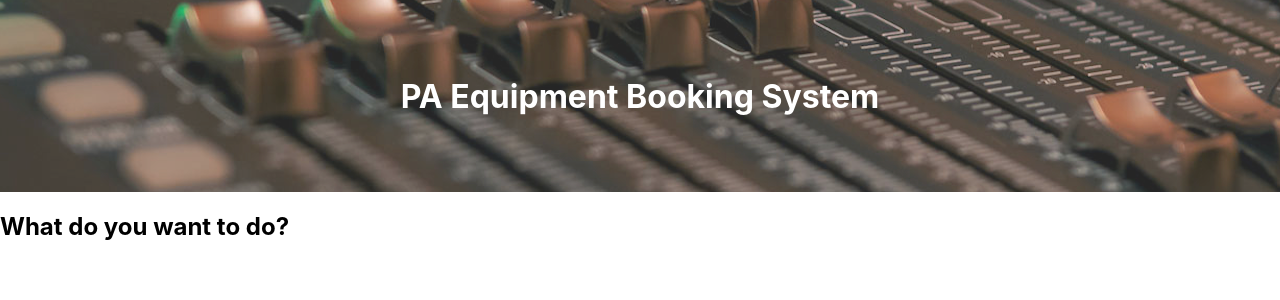
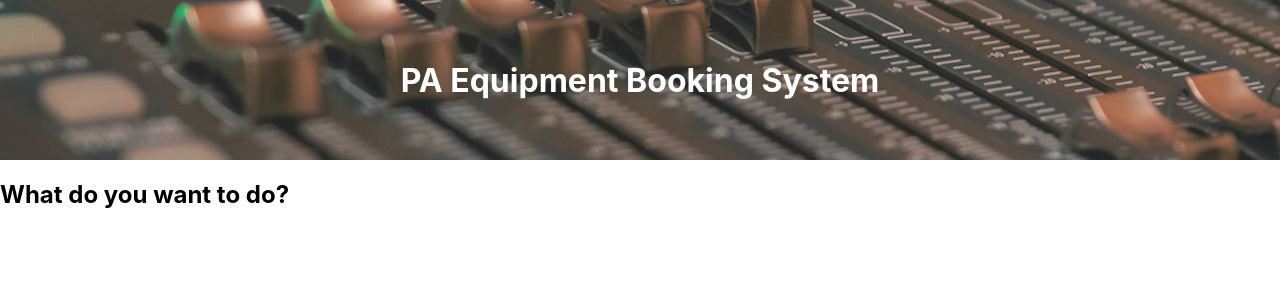
Before and after one commit to leolinpotato/NTUPA-Equipment-Booking-System, a React (Create React App) app in the folder frontend/: page / in a window 1280 px wide. Shown: the top 300 px of the page. Built offline with nearby package versions, Linux system fonts and the light colour scheme.

Commit message:
modify pa_picture

```diff
--- a/frontend/src/css/title.css
+++ b/frontend/src/css/title.css
@@ -1,5 +1,5 @@
 .title {
-    height: 10em;
+    height: 8em;
     padding: 1em;
     color: white;
     display: flex;
@@ -7,7 +7,7 @@
     align-items: center;
 }
 .titleContainer {
-    background-image: url(./pa圖片.png);
+    background-image: url(./pa_picture.png);
     opacity: 0.85;
 }
 a:link {
```
Also changed, not shown: frontend/src/css/pa_picture.png (renamed from frontend/src/css/pa圖片.png).
